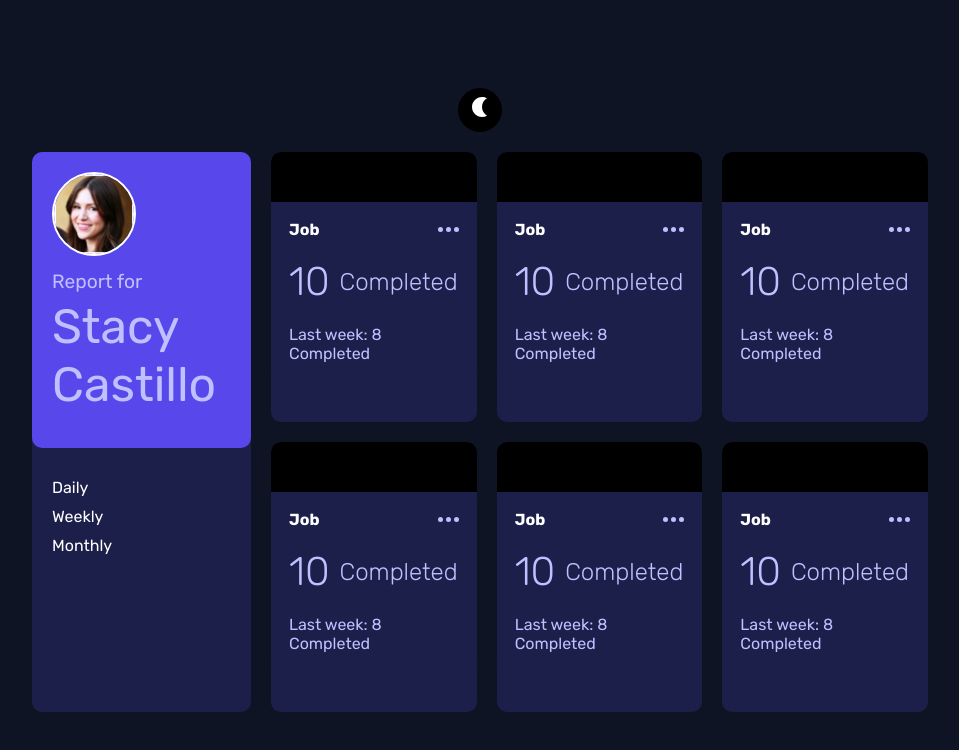
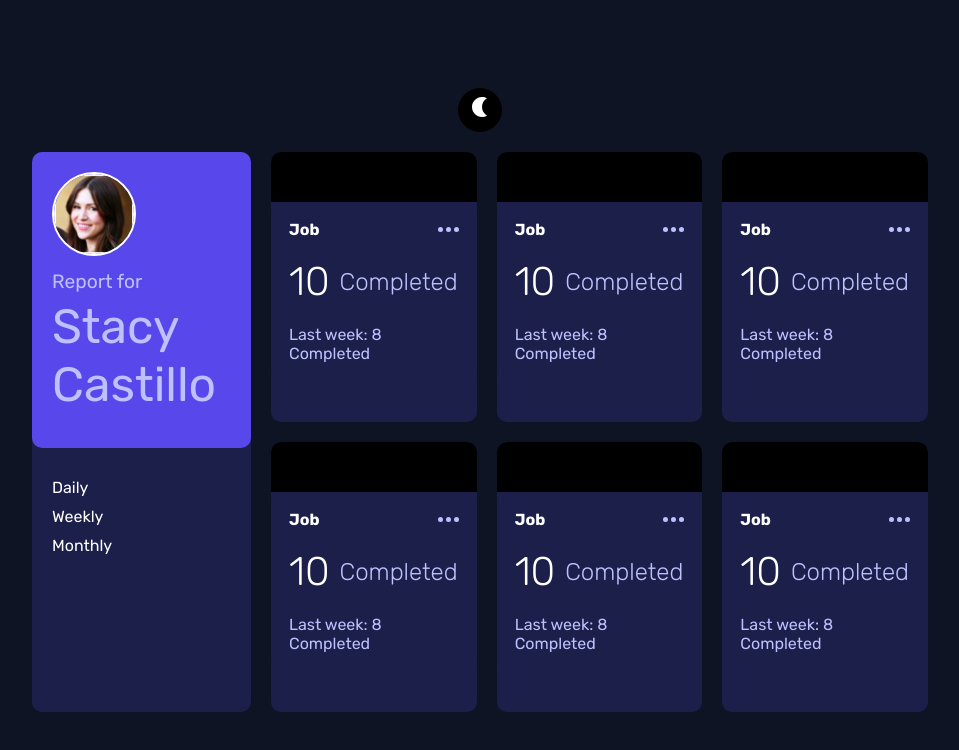
Before and after one commit to AdnaanH/frontend-interview-challenge-main, a React (Vite) app: page / in a window 1280 px wide. Shown: the top 750 px of the page, without its empty margins (160-1119 px from the left). Built offline with nearby package versions, Linux system fonts and the light colour scheme.

Commit message:
Card Set Up II

```diff
--- a/src/index.scss
+++ b/src/index.scss
@@ -166,6 +166,7 @@ body, html {
           gap: 10px;
 
           h1 {
+            color: $white-dark;
             font-size: 2.5em;
             line-height: .5em;
             font-weight: 300;
```
